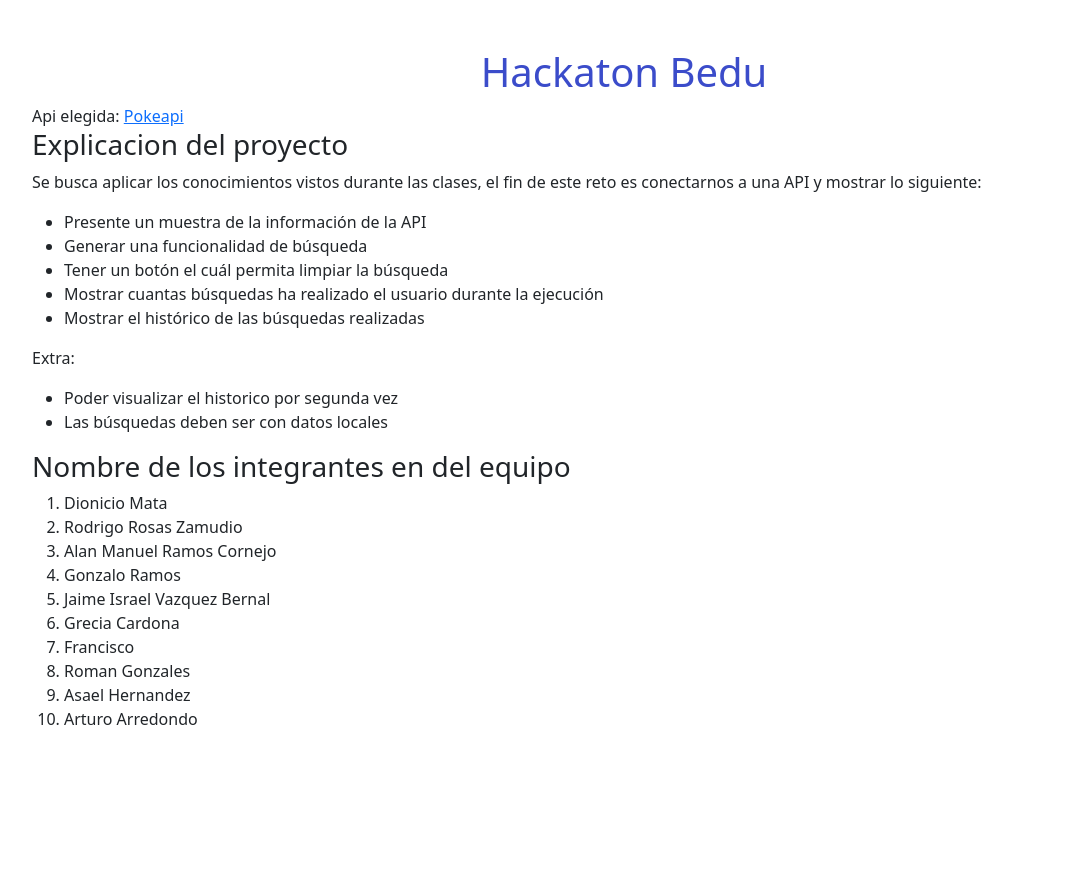
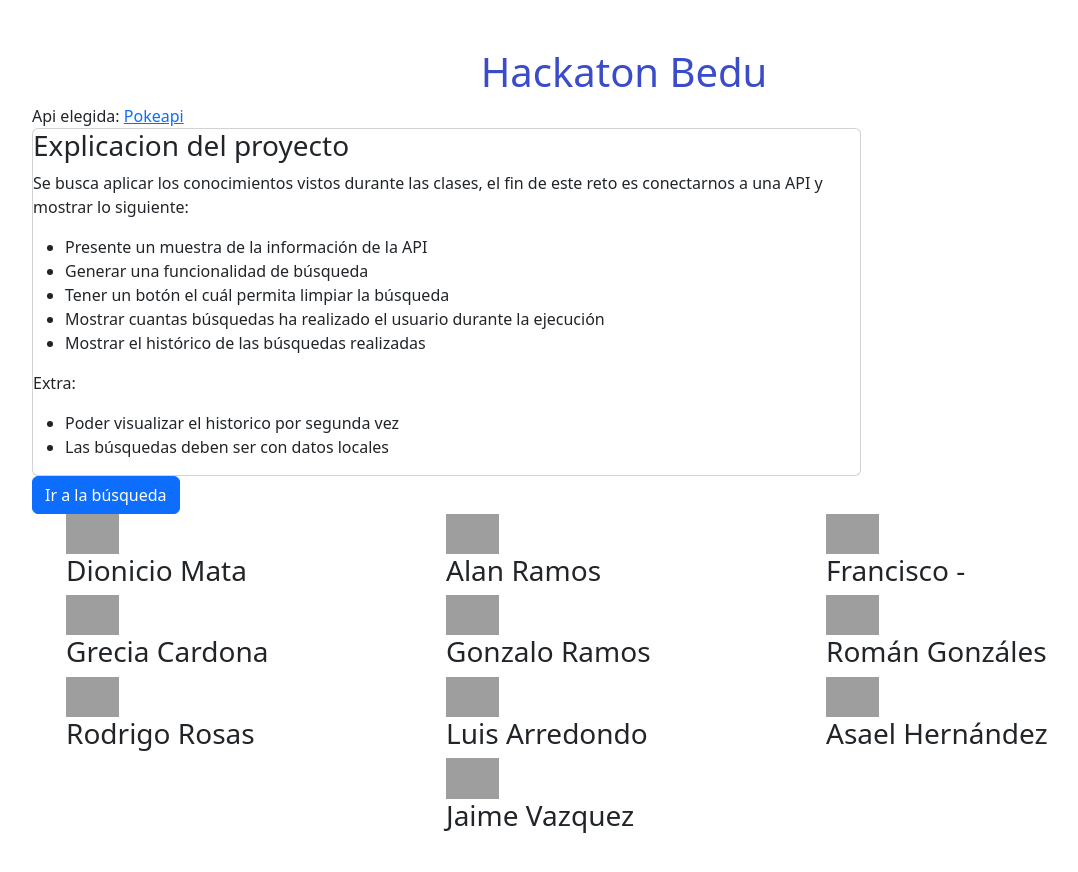
Before and after one commit to wayusei/hackatonSesion12, a website built with webpack: page public/index.html in a window 1280 px wide. Shown: the whole page, without its empty margins (16-1094 px from the left). Before the commit the page ends 800 px from the top, so only its background shows below. Built offline with nearby package versions, Linux system fonts and the light colour scheme; grey boxes are pictures that could not be loaded.

Commit message:
More Styles

```diff
--- a/public/index.html
+++ b/public/index.html
@@ -19,7 +19,7 @@
         <a href="https://pokeapi.co/about" target="blank">Pokeapi</a>
     </div>
 
-    <div>
+    <div class="card">
         <h3>Explicacion del proyecto</h3>
         <p>Se busca aplicar los conocimientos vistos durante las clases, el fin de este reto es conectarnos a una API y
             mostrar lo siguiente: </p>
@@ -37,20 +37,109 @@
         </ul>
     </div>
 
+    <a href="busqueda.html"><button class="btn btn-primary">Ir a la búsqueda</button></a>
+
     <footer>
-        <h3>Nombre de los integrantes en del equipo</h3>
-        <ol>
-            <li>Dionicio Mata</li>
-            <li>Rodrigo Rosas Zamudio</li>
-            <li>Alan Manuel Ramos Cornejo</li>
-            <li>Gonzalo Ramos</li>
-            <li>Jaime Israel Vazquez Bernal</li>
-            <li>Grecia Cardona</li>
-            <li>Francisco</li>
-            <li>Roman Gonzales</li>
-            <li>Asael Hernandez</li>
-            <li>Arturo Arredondo</li>
-        </ol>
+        <section class="blog">
+            <section class="container blog">
+              <div class="row">
+                <div class="col">
+                  <article class="process-list">
+                    <div class="process">
+                      <div class="process-icon">
+                        <img src="https://static.vecteezy.com/system/resources/thumbnails/000/550/980/small/user_icon_001.jpg" alt="Build icon" />
+                      </div>
+                      <div class="process-description">
+                        <h3>Dionicio Mata</h3>
+                      </div>
+                    </div>
+                    <div class="process">
+                      <div class="process-icon">
+                        <img src="https://static.vecteezy.com/system/resources/thumbnails/000/550/980/small/user_icon_001.jpg" alt="Attract icon" />
+                      </div>
+                      <div class="process-description">
+                        <h3>Grecia Cardona</h3>
+                      </div>
+                    </div>
+                    <div class="process">
+                      <div class="process-icon">
+                        <img src="https://static.vecteezy.com/system/resources/thumbnails/000/550/980/small/user_icon_001.jpg" alt="Convert icon" />
+                      </div>
+                      <div class="process-description">
+                        <h3>Rodrigo Rosas</h3>
+                      </div>
+                    </div>
+                  </article>
+                </div>
+                <div class="col">
+                    <article class="process-list">
+                      <div class="process">
+                        <div class="process-icon">
+                          <img src="https://static.vecteezy.com/system/resources/thumbnails/000/550/980/small/user_icon_001.jpg" alt="Build icon" />
+                        </div>
+                        <div class="process-description">
+                          <h3>Alan Ramos</h3>
+                        </div>
+                      </div>
+                      <div class="process">
+                        <div class="process-icon">
+                          <img src="https://static.vecteezy.com/system/resources/thumbnails/000/550/980/small/user_icon_001.jpg" alt="Build icon" />
+                        </div>
+                        <div class="process-description">
+                          <h3>Gonzalo Ramos</h3>
+                        </div>
+                      </div>
+                      <div class="process">
+                        <div class="process-icon">
+                          <img src="https://static.vecteezy.com/system/resources/thumbnails/000/550/980/small/user_icon_001.jpg" alt="Attract icon" />
+                        </div>
+                        <div class="process-description">
+                          <h3>Luis Arredondo</h3>
+                        </div>
+                      </div>
+
+                      <div class="process">
+                        <div class="process-icon">
+                          <img src="https://static.vecteezy.com/system/resources/thumbnails/000/550/980/small/user_icon_001.jpg" alt="Convert icon" />
+                        </div>
+                        <div class="process-description">
+                          <h3>Jaime Vazquez</h3>
+                        </div>
+                      </div>
+                    </article>
+                  </div>
+
+                <div class="col">
+                    <div class="process">
+                        <div class="process-icon">
+                          <img src="https://static.vecteezy.com/system/resources/thumbnails/000/550/980/small/user_icon_001.jpg" alt="Convert icon" />
+                        </div>
+                        <div class="process-description">
+                          <h3>Francisco -</h3>
+                        </div>
+                      </div>
+                      <div class="process">
+                        <div class="process-icon">
+                          <img src="https://static.vecteezy.com/system/resources/thumbnails/000/550/980/small/user_icon_001.jpg" alt="Convert icon" />
+                        </div>
+                        <div class="process-description">
+                          <h3>Román Gonzáles</h3>
+                        </div>
+                      </div>
+                      <div class="process">
+                        <div class="process-icon">
+                          <img src="https://static.vecteezy.com/system/resources/thumbnails/000/550/980/small/user_icon_001.jpg" alt="Convert icon" />
+                        </div>
+                        <div class="process-description">
+                          <h3>Asael Hernández</h3>
+                        </div>
+                      </div>
+                      </div>
+                    </div>
+                  </div>
+                </div>
+              </div>
+            </section>
     </footer>
 
 </body>
--- a/public/styles.css
+++ b/public/styles.css
@@ -13,3 +13,12 @@ div > h2 {
     display: inline;
     font-size: 1em;
 }
+
+.process-icon > img {
+    width: 15%;
+}
+
+.card {
+    width: 70%;
+    background-color: rgb(213, 213, 213);
+}
```
Also changed, not shown: aboutUS.html (+0 -2 lines), public/busqueda.html (+7 -3 lines).
